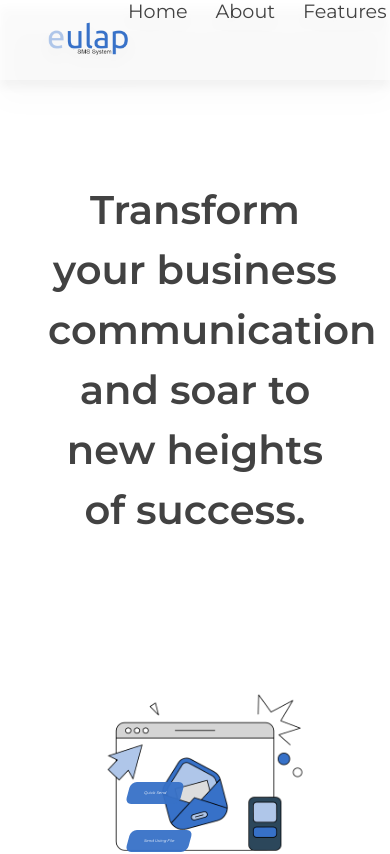
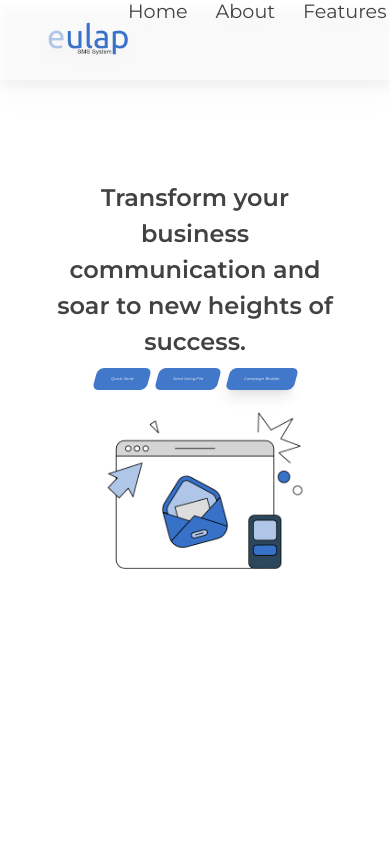
Before and after one commit to DoDongssss/SMS-Eulap-Blast, a Vue app: page / in a window 390 px wide. Shown: the top 854 px of the page. Built offline with nearby package versions, Linux system fonts and the light colour scheme.

Commit message:
fixed the first page mobile responsive

```diff
--- a/src/views/index.vue
+++ b/src/views/index.vue
@@ -4,19 +4,17 @@
         <div class="flex items-center justify-center px-12 h-screen xl:h-[calc(100vh-80px)] flex-col xl:flex-row mt-[100px] xl:mt-0">
             <div class="flex items-center justify-center flex-col w-full xl:w-[50%]">
                 <div class="w-full xl:w-[75%]">
-                    <h1 class="font-semibold text-[2.5rem] xl:text-[2.5vw] text-default text-center xl:text-start ">Transform your business communication and soar to new heights of success.</h1>
+                    <h1 class="font-semibold text-[1.5rem] xl:text-[2.5vw] text-default text-center xl:text-start ">Transform your business communication and soar to new heights of success.</h1>
                 </div>
             </div>
             <div class="h-full center w-full xl:w-[50%]">
-                <div class="h-full w-full xl:w-[50vw] flex items-center justify-center relative">
-                    <div>
-                        <span class="absolute px-4 py-2 bg-primary/95 rounded-md text-white left-[80px] skew-x-[-15deg] flex text-[1vw]">
-                            Quick Send
-                        </span>
-                        <span class="absolute px-4 py-2 bg-primary/95 rounded-md text-white left-[80px] skew-x-[-15deg] text-[1vw] mt-12">Send Using File</span>
-                        <span class="absolute px-4 py-2 bg-primary/95 rounded-md text-white left-[80px] skew-x-[-15deg] shadow-lg text-[1vw] mt-[95px]">Campaign Builder</span>
+                <div class="w-full xl:w-[50vw] flex flex-col xl:flex-row items-center justify-center relative">
+                    <div class="w-full flex gap-2 items-center justify-center mt-2">
+                        <span class="xl:absolute px-4 py-2 bg-primary/95 rounded-md text-white left-[80px] skew-x-[-15deg] flex text-[1vw]">Quick Send </span>
+                        <span class="xl:absolute px-4 py-2 bg-primary/95 rounded-md text-white left-[80px] skew-x-[-15deg] text-[1vw] xl:mt-12">Send Using File</span>
+                        <span class="xl:absolute px-4 py-2 bg-primary/95 rounded-md text-white left-[80px] skew-x-[-15deg] shadow-lg text-[1vw] xl:mt-[95px]">Campaign Builder</span>
                     </div>
-                    <img src="/images/indexVector.png" alt="">
+                    <img src="/images/indexVector.png" alt="" class="w-full">
                 </div>
             </div>
         </div>
```
